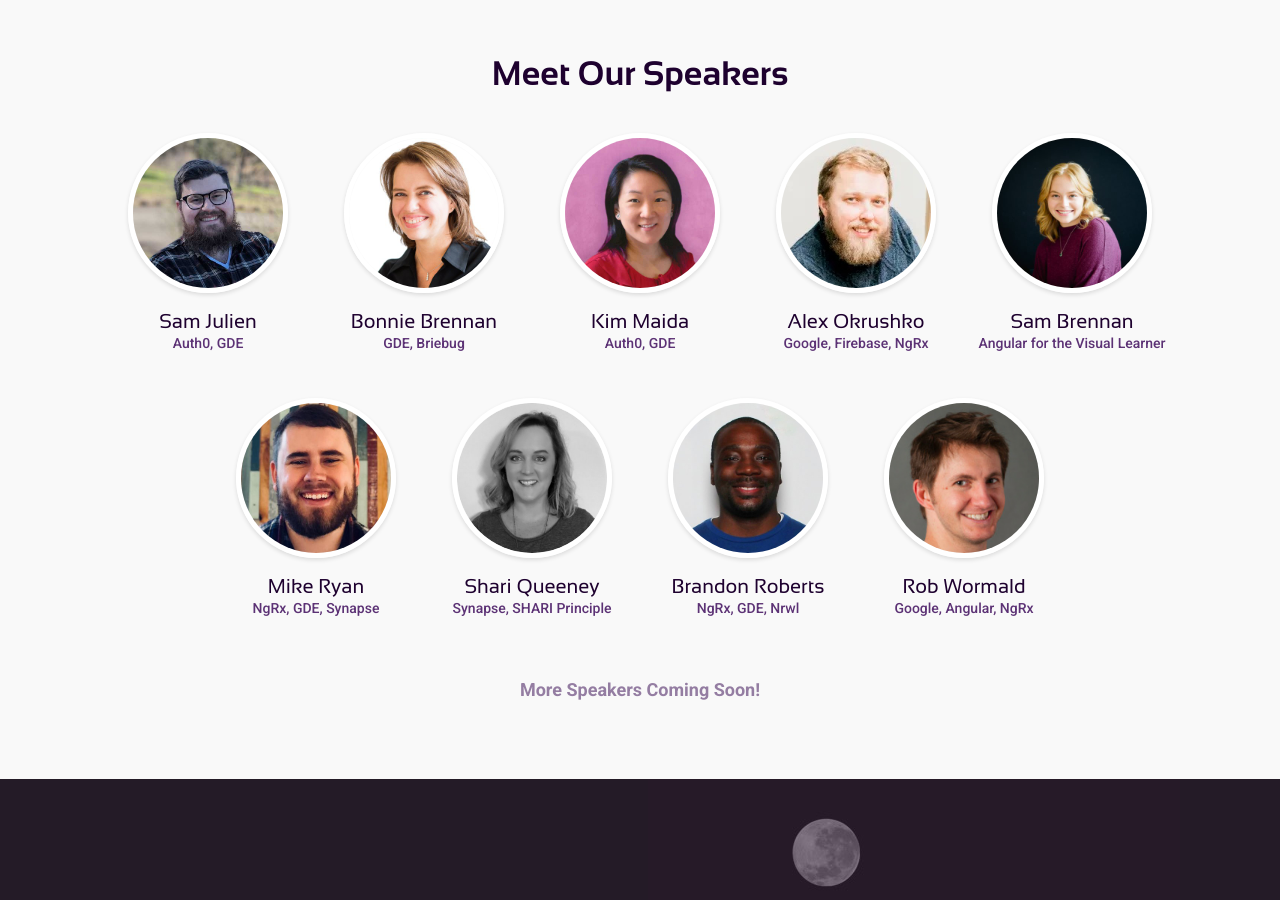
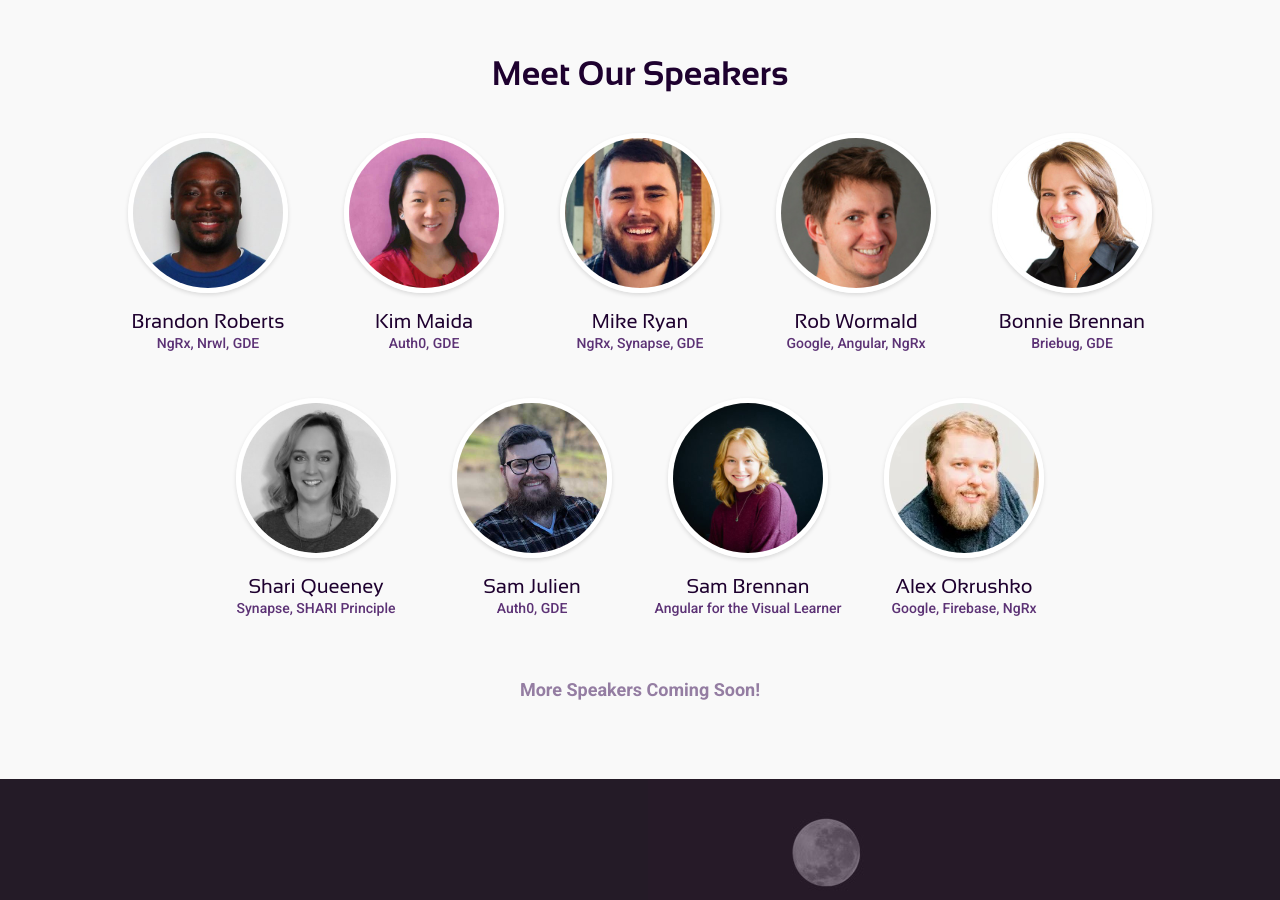
Before and after one commit to ngrx/ngrx-conf-website, an Angular app: page / in a window 1280 px wide. Shown: the part 1040-1940 px from the top of the page. Built offline with nearby package versions, Linux system fonts and the light colour scheme.

Commit message:
fix: Make speaker details and order consistent

```diff
--- a/src/app/home/components/speakers/speakers.component.ts
+++ b/src/app/home/components/speakers/speakers.component.ts
@@ -63,16 +63,5 @@ declare var require: any;
   ]
 })
 export class SpeakersComponent {
-  speakers = shuffle(require("./speakers.json"));
+  speakers = require("./speakers.json");
 }
-
-function shuffle<T>(list: T[]) {
-  for (let index = 0; index < list.length; index++) {
-    const newIndex = Math.floor(Math.random() * (index + 1));
-    const temp = list[index];
-    list[index] = list[newIndex];
-    list[newIndex] = temp;
-  }
-
-  return list;
-}
--- a/src/app/home/components/speakers/speakers.json
+++ b/src/app/home/components/speakers/speakers.json
@@ -1,13 +1,8 @@
 [
-  {
-    "name": "Mike Ryan",
-    "headshotUrl": "/assets/speakers/mike-ryan.jpeg",
-    "brief": "NgRx, GDE, Synapse"
-  },
   {
     "name": "Brandon Roberts",
     "headshotUrl": "/assets/speakers/brandon-roberts.jpg",
-    "brief": "NgRx, GDE, Nrwl"
+    "brief": "NgRx, Nrwl, GDE"
   },
   {
     "name": "Kim Maida",
@@ -15,9 +10,19 @@
     "brief": "Auth0, GDE"
   },
   {
-    "name": "Sam Julien",
-    "headshotUrl": "/assets/speakers/sam-julien.jpg",
-    "brief": "Auth0, GDE"
+    "name": "Mike Ryan",
+    "headshotUrl": "/assets/speakers/mike-ryan.jpeg",
+    "brief": "NgRx, Synapse, GDE"
+  },
+  {
+    "name": "Rob Wormald",
+    "headshotUrl": "/assets/speakers/rob-wormald.jpg",
+    "brief": "Google, Angular, NgRx"
+  },
+  {
+    "name": "Bonnie Brennan",
+    "headshotUrl": "/assets/speakers/bonnie-brennan.jpg",
+    "brief": "Briebug, GDE"
   },
   {
     "name": "Shari Queeney",
@@ -25,9 +30,9 @@
     "brief": "Synapse, SHARI Principle"
   },
   {
-    "name": "Rob Wormald",
-    "headshotUrl": "/assets/speakers/rob-wormald.jpg",
-    "brief": "Google, Angular, NgRx"
+    "name": "Sam Julien",
+    "headshotUrl": "/assets/speakers/sam-julien.jpg",
+    "brief": "Auth0, GDE"
   },
   {
     "name": "Sam Brennan",
@@ -35,11 +40,6 @@
     "brief": "Angular for the Visual Learner"
   },
   {
-    "name": "Bonnie Brennan",
-    "headshotUrl": "/assets/speakers/bonnie-brennan.jpg",
-    "brief": "GDE, Briebug"
-  },
-  {
     "name": "Alex Okrushko",
     "headshotUrl": "/assets/speakers/alex-okrushko.jpg",
     "brief": "Google, Firebase, NgRx"
```
